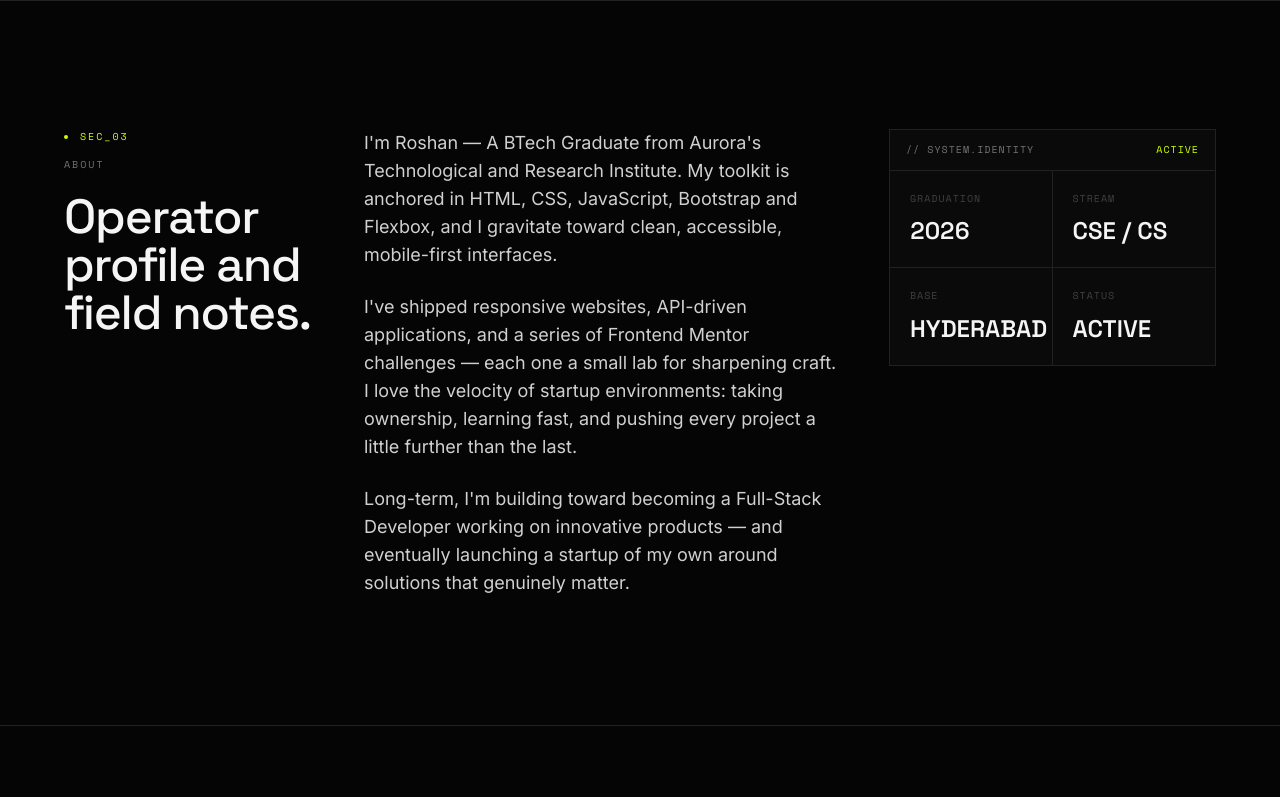
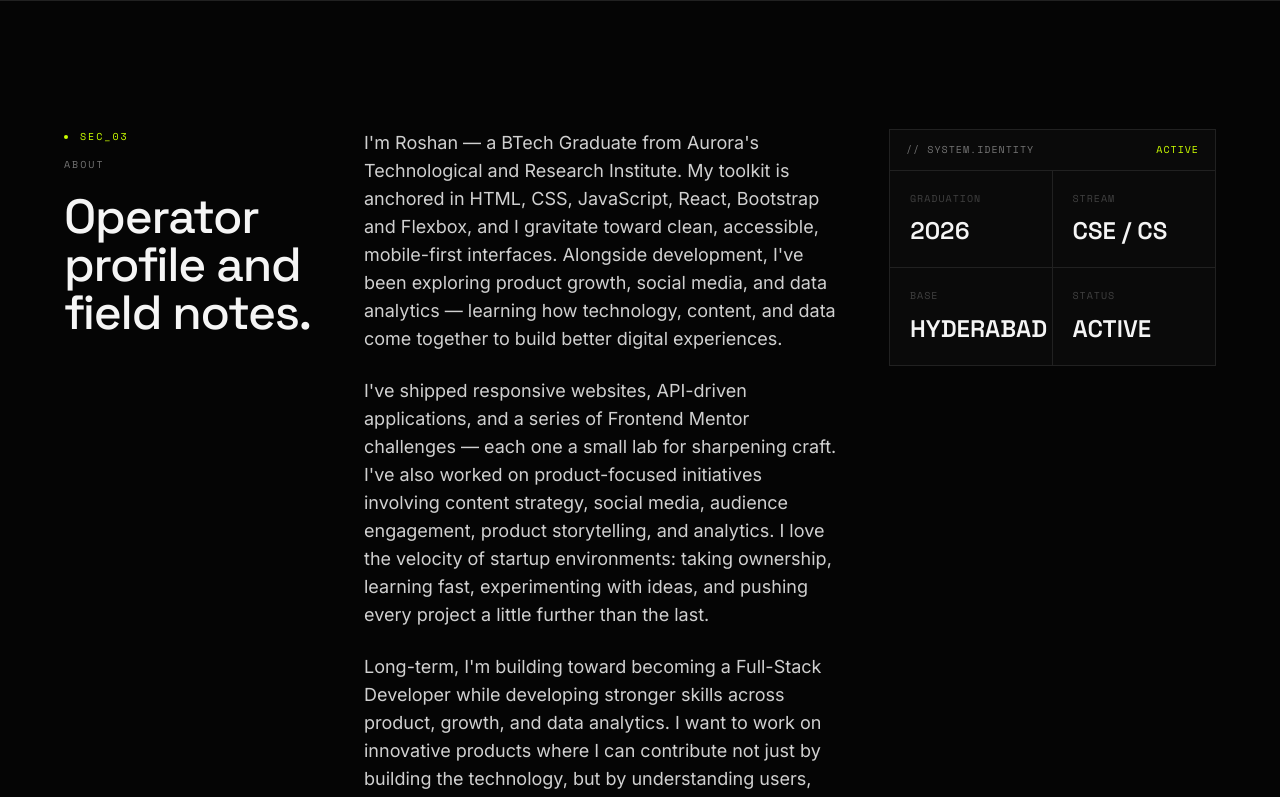
Before and after one commit to Roshan-Merugu/Personal-Portfolio, a React (Vite) app: page / in a window 1280 px wide. Shown: the part 3100-3897 px from the top of the page. Built offline with nearby package versions, Linux system fonts and the light colour scheme; the HTML template or start-up script is replaced by a standard one.

Commit message:
add thing

```diff
--- a/src/data/portfolio.ts
+++ b/src/data/portfolio.ts
@@ -21,9 +21,11 @@ export const profile = {
 
 export const about = {
   body: [
-    "I'm Roshan — A BTech Graduate from Aurora's Technological and Research Institute. My toolkit is anchored in HTML, CSS, JavaScript, Bootstrap and Flexbox, and I gravitate toward clean, accessible, mobile-first interfaces.",
-    "I've shipped responsive websites, API-driven applications, and a series of Frontend Mentor challenges — each one a small lab for sharpening craft. I love the velocity of startup environments: taking ownership, learning fast, and pushing every project a little further than the last.",
-    "Long-term, I'm building toward becoming a Full-Stack Developer working on innovative products — and eventually launching a startup of my own around solutions that genuinely matter.",
+    "I'm Roshan — a BTech Graduate from Aurora's Technological and Research Institute. My toolkit is anchored in HTML, CSS, JavaScript, React, Bootstrap and Flexbox, and I gravitate toward clean, accessible, mobile-first interfaces. Alongside development, I've been exploring product growth, social media, and data analytics — learning how technology, content, and data come together to build better digital experiences.",
+
+    "I've shipped responsive websites, API-driven applications, and a series of Frontend Mentor challenges — each one a small lab for sharpening craft. I've also worked on product-focused initiatives involving content strategy, social media, audience engagement, product storytelling, and analytics. I love the velocity of startup environments: taking ownership, learning fast, experimenting with ideas, and pushing every project a little further than the last.",
+
+    "Long-term, I'm building toward becoming a Full-Stack Developer while developing stronger skills across product, growth, and data analytics. I want to work on innovative products where I can contribute not just by building the technology, but by understanding users, measuring what works, and continuously improving the product. Eventually, I want to launch a startup of my own around solutions that genuinely matter."
   ],
   facts: [
     { k: "Graduation", v: "2026" },
```
